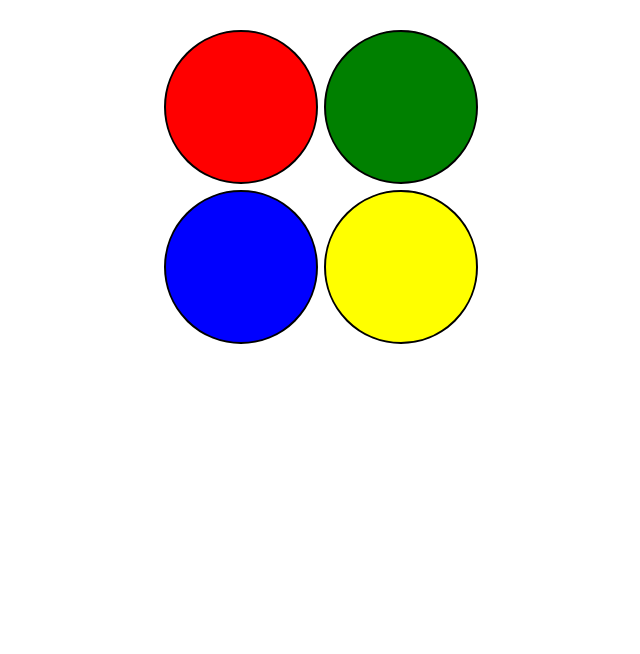
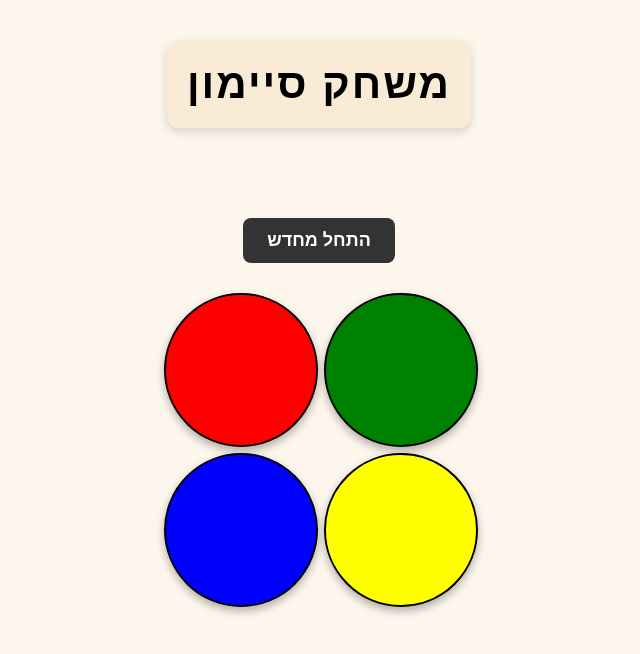
Before and after one commit to Lillianleykin22/squares.2, a plain HTML site: page simon game.html in a window 1280 px wide. Shown: the whole page, without its empty margins (321-961 px from the left). Drawn offline with Linux system fonts and the light colour scheme.

Commit message:
התחלנו להפעיל את המשחק

```diff
--- a/simon game.html
+++ b/simon game.html
@@ -5,10 +5,11 @@
     <title>משחק סיימון</title>
 </head>
 <body>
+<h1>משחק סיימון</h1>
 <div id="gamestart"></div>
 <div id="score"></div>
 <div id="gameover"></div>
-<div id = "newgame"></div>
+<div id = "newgame">התחל מחדש</div>
 <div id = "buttonscontainer">
     <div class="redbutton" id="red"></div>
     <div class="greenbutton" id="green"></div>
@@ -19,6 +20,43 @@
 <style>
     body {
         text-align: center;
+        background-color: #fdf6ec;
+        font-family: Arial, sans-serif;
+    }
+
+    h1 {
+        background-color: antiquewhite;
+        font-size: 42px;
+        margin: 40px auto 20px auto;
+        letter-spacing: 2px;
+        padding: 20px;
+        width: fit-content;
+        border-radius: 12px;
+        box-shadow: 0 4px 10px rgba(0,0,0,0.15);
+    }
+
+    .redbutton, .greenbutton, .bluebutton, .yellowbutton {
+        box-shadow: 0 4px 8px rgba(0,0,0,0.3);
+        transition: transform 0.1s, opacity 0.2s;
+    }
+
+    .redbutton:active, .greenbutton:active, .bluebutton:active, .yellowbutton:active {
+        transform: scale(0.95);
+    }
+    #score{
+        text-align: center;
+        font-size: 20px;
+        font-weight: bold;
+        color: #222;
+        margin-top: 40px;
+    }
+    #gameover{
+        text-align: center;
+        font-size: 20px;
+        font-weight: bold;
+        color: #222;
+        margin-top: 40px;
+        min-height: 30px;
     }
         #buttonscontainer {
             display: grid;
@@ -69,11 +107,28 @@
     .flash {
         opacity: 0.5;
     }
+    #newgame {
+        display: inline-block;
+        background-color: #333;
+        color: white;
+        font-size: 18px;
+        font-weight: bold;
+        padding: 12px 24px;
+        border-radius: 8px;
+        cursor: pointer;
+        margin-top: 20px;
+        transition: background-color 0.2s;
+    }
+
+    #newgame:hover {
+        background-color: #555;
+    }
 </style>
 <script>
     let score = 0;
     const colors = ["red", "green", "blue", "yellow"];
     let gameSequence = [];
+    let userClickedPattern = [];
     function getRandomColor() {
         let randomIndex = Math.floor(Math.random() * colors.length);
         return colors[randomIndex];
@@ -90,8 +145,74 @@
             button.classList.remove("flash");
         }, 300);
     }
-    nextSequence();
-    flashButton(gameSequence[0]);
+    function playSequence() {
+        for (let i = 0; i < gameSequence.length; i++) {
+            setTimeout(function() {
+                flashButton(gameSequence[i]);
+            }, i * 600);
+        }
+    }
+    let currentLevel = 0;
+    let gameActive = true;
+    let buttons = document.querySelectorAll("#buttonscontainer div");
+
+    buttons.forEach(function(button) {
+        button.addEventListener("click", function() {
+            if (!gameActive) {
+                return;
+            }
+
+            let userChosenColor = this.id;
+            flashButton(userChosenColor);
+            userClickedPattern.push(userChosenColor);
+
+            checkAnswer(currentLevel);
+
+            currentLevel++;
+        });
+    });
+
+    function checkAnswer(currentLevel) {
+        if (userClickedPattern[currentLevel] === gameSequence[currentLevel]) {
+
+            if (userClickedPattern.length === gameSequence.length) {
+                score++;
+                document.getElementById("score").textContent = "Score: " + score;
+
+                setTimeout(function() {
+                    userClickedPattern = [];
+                    currentLevel = 0;
+                    nextSequence();
+                    playSequence();
+                }, 1000);
+            }
+
+        } else {
+            gameActive = false;
+            document.getElementById("gameover").textContent = "משחק נגמר! הניקוד הסופי שלך: " + score;
+
+            setTimeout(function() {
+                startNewGame();
+            }, 1500);
+        }
+    }
+    function startNewGame() {
+        score = 0;
+        gameSequence = [];
+        userClickedPattern = [];
+        currentLevel = 0;
+        gameActive = true;
+
+        document.getElementById("score").textContent = "";
+        document.getElementById("gameover").textContent = "";
+
+        nextSequence();
+        playSequence();
+    }
+
+    document.getElementById("newgame").addEventListener("click", startNewGame);
+
+    startNewGame();
 </script>
 
 </body>
```
